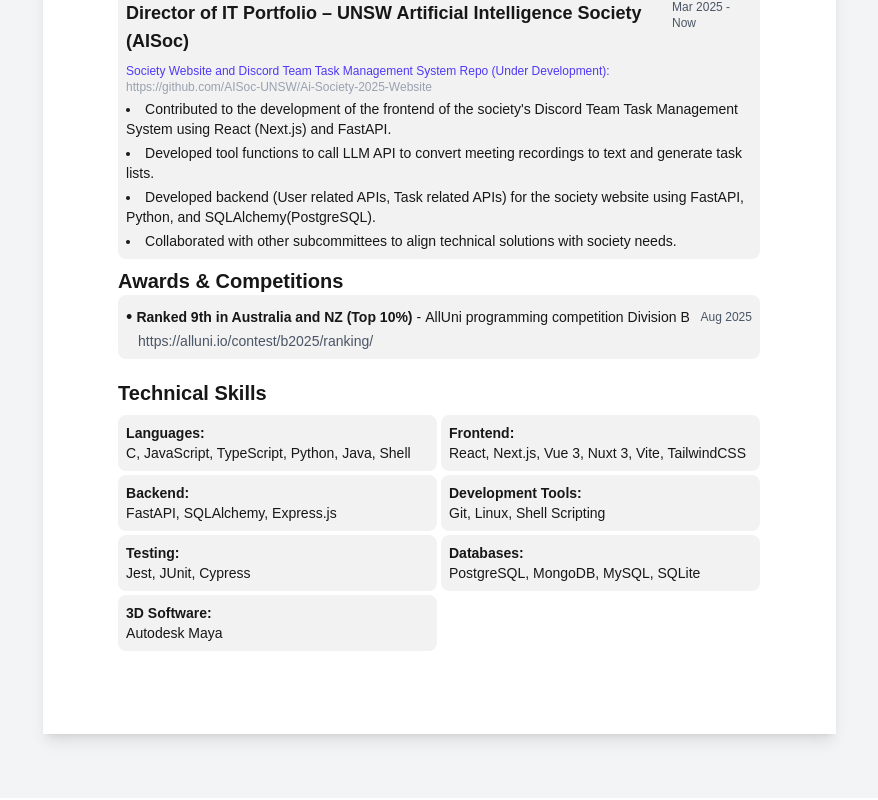
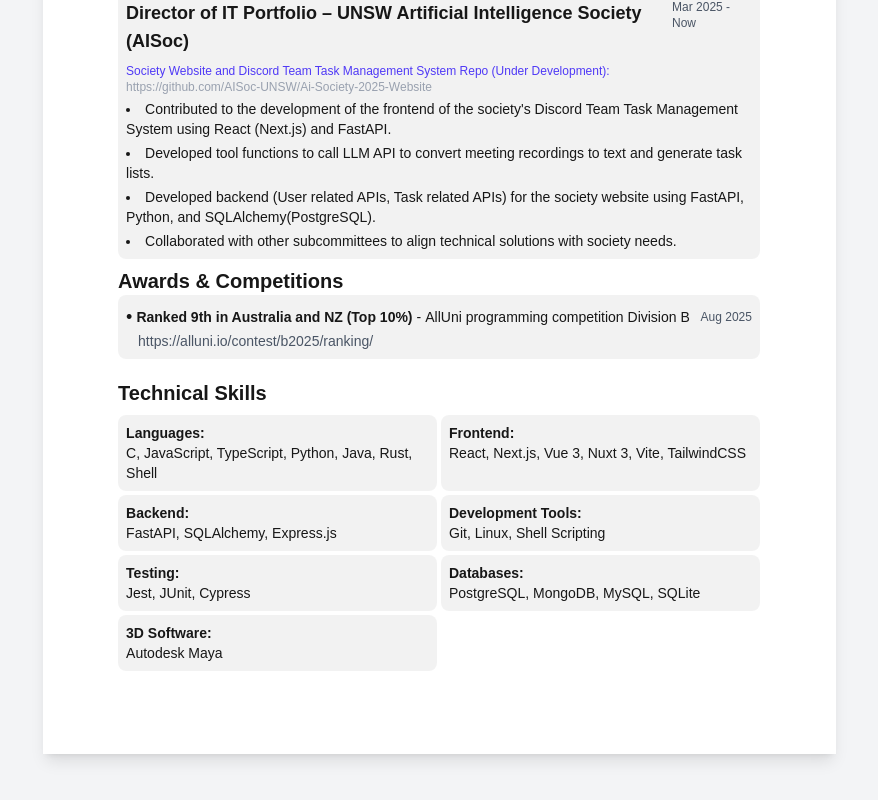
Before and after one commit to CUinspace233/my-resume, a Next.js app: page /en in a window 1280 px wide. Shown: the part 1361-2161 px from the top of the page, without its empty margins (201-1079 px from the left). Built offline with nearby package versions, Linux system fonts and the light colour scheme.

Commit message:
Update TechnicalSkills component to include Rust in the list of programming languages

```diff
--- a/src/components/TechnicalSkills.tsx
+++ b/src/components/TechnicalSkills.tsx
@@ -12,7 +12,7 @@
           <div>
             <strong>{t('languages')}:</strong>
           </div>
-          <span className="block">C, JavaScript, TypeScript, Python, Java, Shell</span>
+          <span className="block">C, JavaScript, TypeScript, Python, Java, Rust, Shell</span>
         </div>
         <div className="p-2 rounded-lg bg-black/[.05] dark:bg-white/[.06]">
           <div>
```
